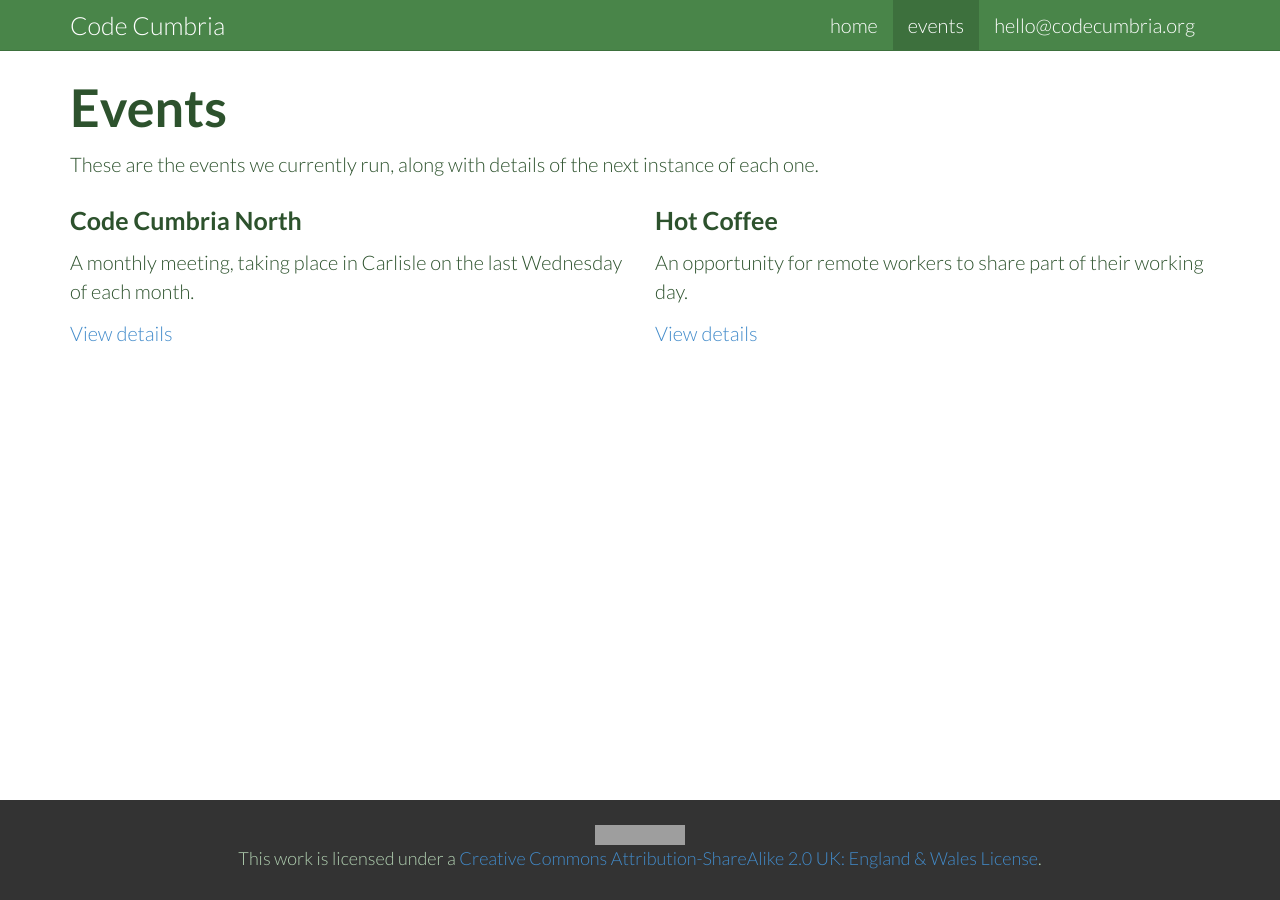
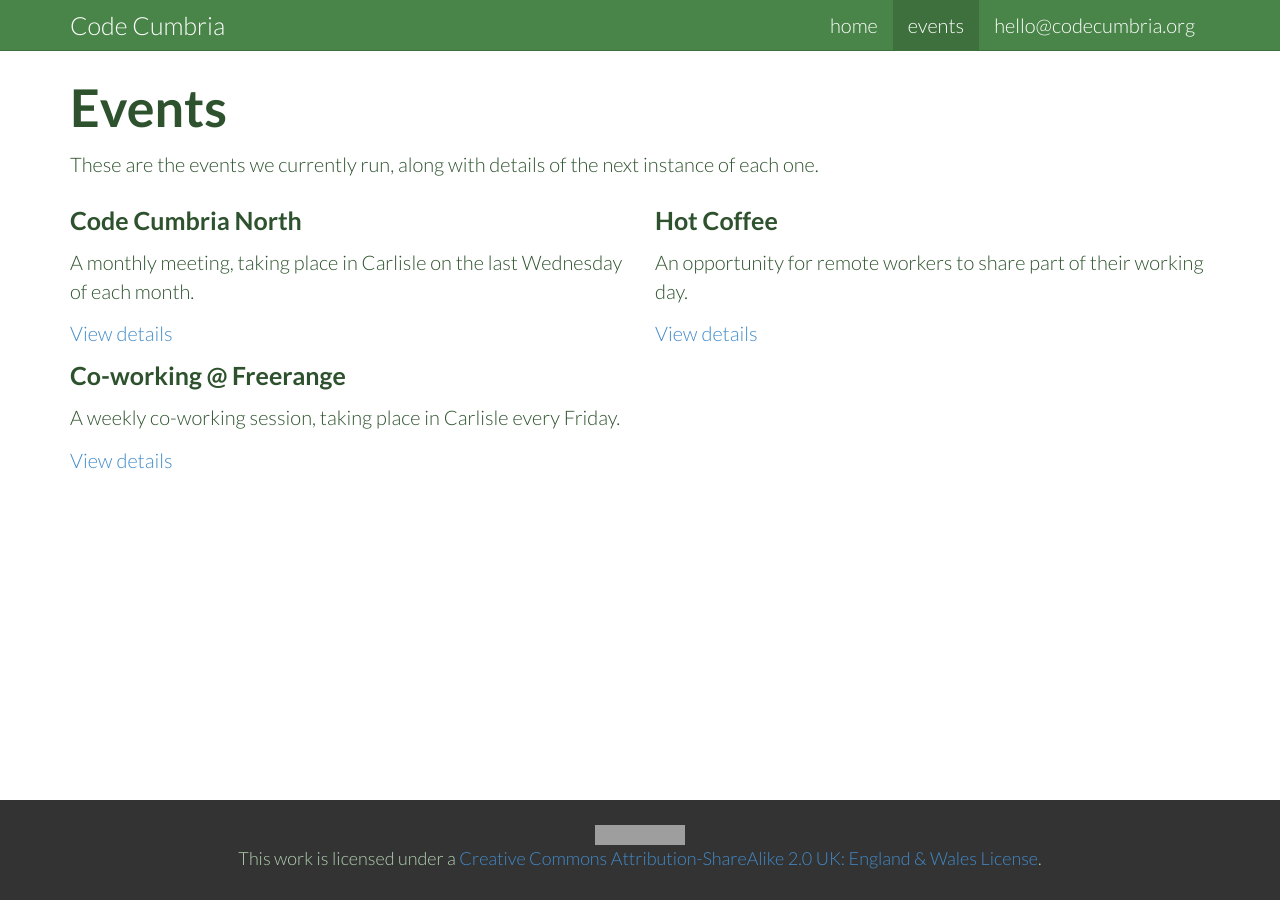
Before and after one commit to CodeCumbria/codecumbria.github.io, a Jekyll site: the page built from events/index.html, in a window 1280 px wide. Built offline with Jekyll 4.4.1, drawn with Linux system fonts in a browser that asks for light colours; Markdown is read by kramdown in place of the engine named in the settings; comment, search, counter and statistics services are not loaded; grey boxes are pictures that could not be loaded.

Commit message:
Added Co-working @ Freerange event.

```diff
--- a/events/index.html
+++ b/events/index.html
@@ -11,9 +11,12 @@ section: events
 </div>
 <div class="row">
   <div class="col-md-6">
-  <h4>Code Cumbria North</h4>
+    <h4>Code Cumbria North</h4>
     <p>A monthly meeting, taking place in Carlisle on the last Wednesday of each month.</p>
     <p><a href="code_cumbria_north.html">View details</a></p>
+    <h4>Co-working @ Freerange</h4>
+    <p>A weekly co-working session, taking place in Carlisle every Friday.</p>
+    <p><a href="co_working_freerange.html">View details</a></p>
   </div>
   <div class="col-md-6">
     <h4>Hot Coffee</h4>
--- a/index.html
+++ b/index.html
@@ -20,9 +20,9 @@ section: home
       <div class="col-md-3 col-md-push-3 events">
         <h2>Upcoming events</h2>
         <ul>
-          <li class="next">Hot Coffee @ Cockermouth<br /><small><a href="/events/hot_coffee.html" title="View details of the Hot Coffee event">Tuesday October 15<sup>th</sup> 2013</a></small></li>
+          <li class="next">Co-working @ Freerange<br /><small><a href="/events/co_working_freerange.html" title="View details of the Co-Working @ Freerange event">Friday October 11<sup>th</sup> 2013</a></small></li>
+          <li>Hot Coffee @ Cockermouth<br /><small><a href="/events/hot_coffee.html" title="View details of the Hot Coffee event">Tuesday October 15<sup>th</sup> 2013</a></small></li>
           <li>Code Cumbria North<br /><small><a href="/events/code_cumbria_north.html" title="View details of the Code Cumbria North event">Wednesday October 30<sup>th</sup> 2013</a></small></li>
-          <li>Hot Coffee @ Carlisle<br /><small>TBC</small></li>
           <li>Code Cumbria North<br /><small>Wednesday November 27<sup>th</sup> 2013</small></li>
         </ul>
       </div>
```
Also changed, not shown: events/co_working_freerange.html (added, +28 -0 lines).
